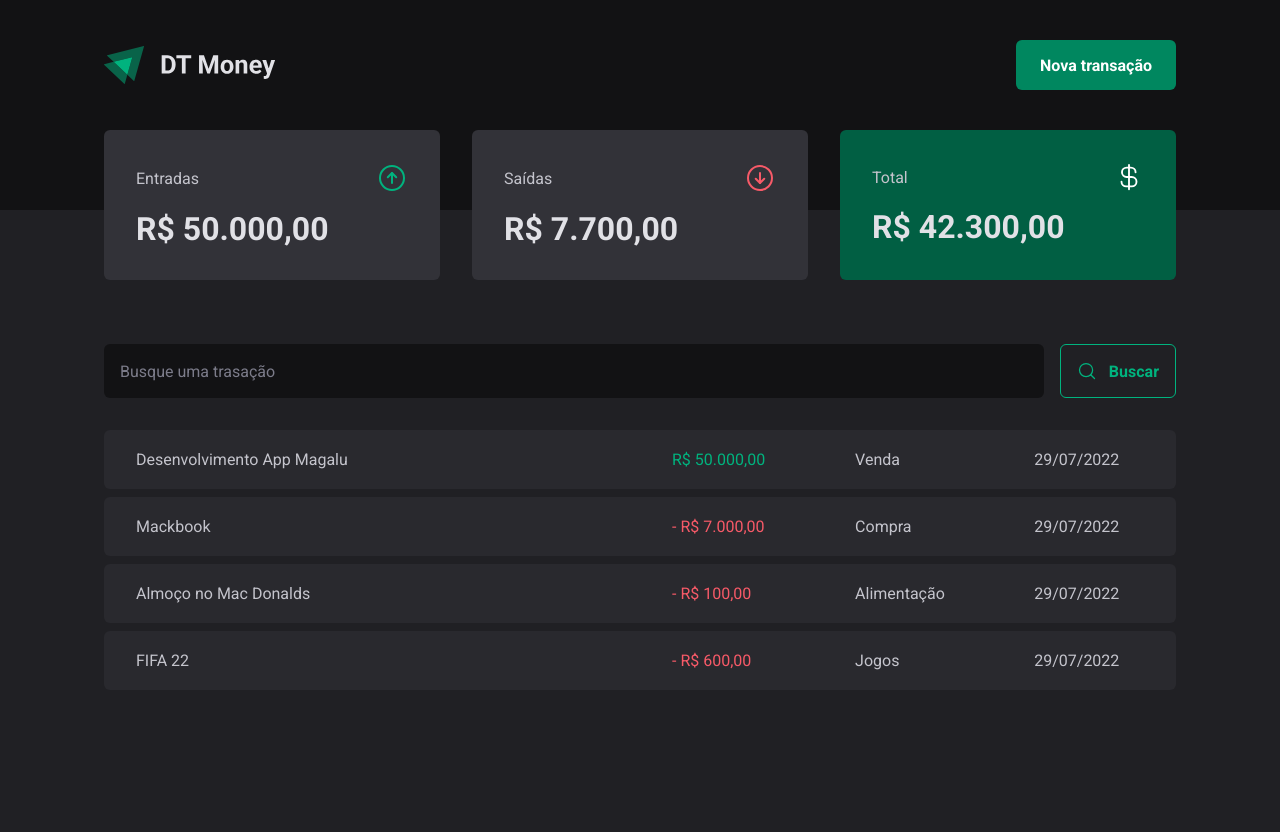
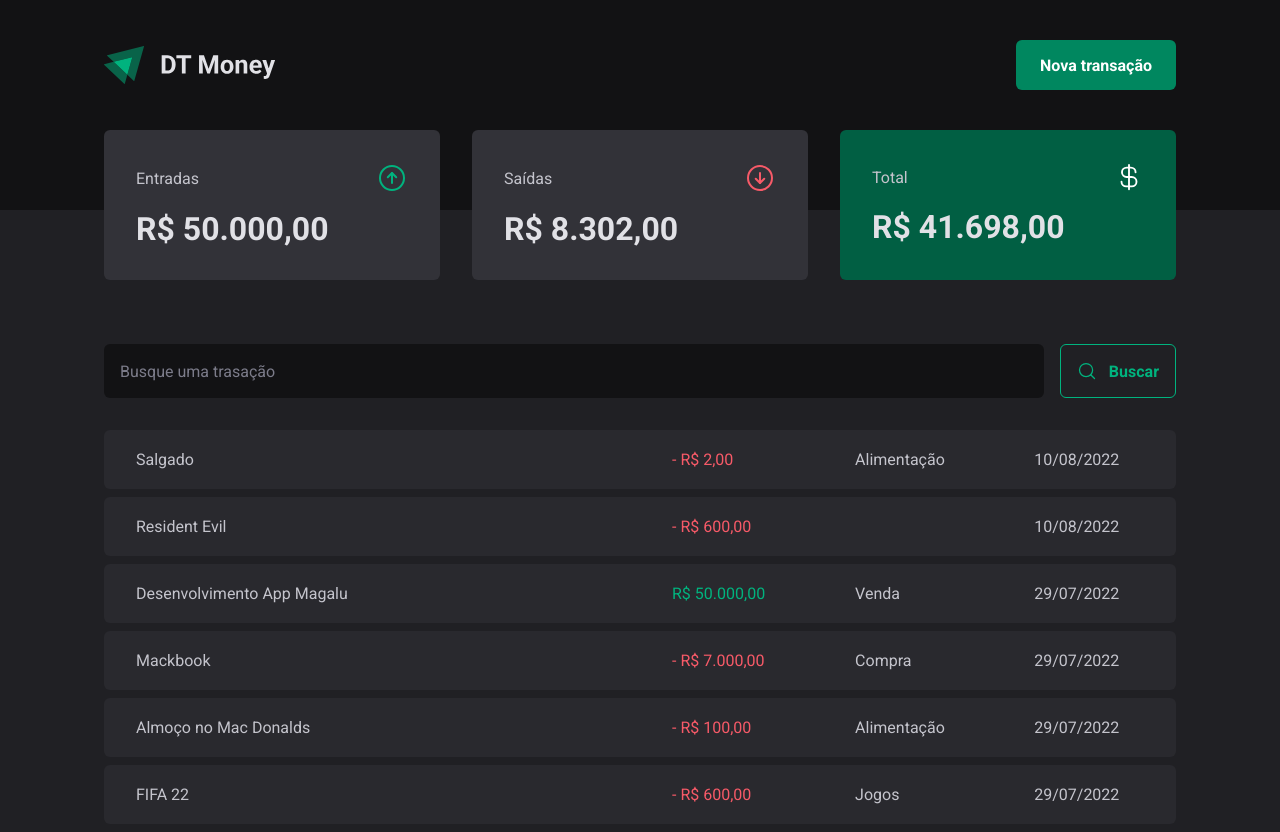
Before and after one commit to ronaldprofile/rseat-dt-money, a React (Vite) app: page / in a window 1280 px wide. Before the commit the page ends 800 px from the top, so only its background shows below. Built offline with nearby package versions, Linux system fonts and the light colour scheme; data requests are answered from the project's data file.

Commit message:
feat: create new transaction

```diff
--- a/server.json
+++ b/server.json
@@ -31,6 +31,22 @@
       "price": 600,
       "type": "outcome",
       "created_at": "2022-07-29T19:36:44.505Z"
+    },
+    {
+      "description": "Resident Evil",
+      "categody": "Compra",
+      "price": 600,
+      "type": "outcome",
+      "created_at": "2022-08-10T14:44:35.013Z",
+      "id": 5
+    },
+    {
+      "description": "Salgado",
+      "category": "Alimentação",
+      "price": 2,
+      "type": "outcome",
+      "created_at": "2022-08-10T16:19:17.254Z",
+      "id": 6
     }
   ]
 }
--- a/src/components/NewTransactionModal/index.tsx
+++ b/src/components/NewTransactionModal/index.tsx
@@ -1,14 +1,15 @@
+import { useTransactions } from "../../contexts/Transactions/TransactionContext";
+import { Controller, useForm } from "react-hook-form";
 import { zodResolver } from "@hookform/resolvers/zod";
 import * as Dialog from "@radix-ui/react-dialog";
 import { ArrowCircleDown, ArrowCircleUp, X } from "phosphor-react";
-import { Controller, useForm } from "react-hook-form";
 import * as zod from "zod";
 import * as N from "./styles";
 
 const newTransactionFormSchema = zod.object({
   price: zod.number(),
   description: zod.string(),
-  categody: zod.string(),
+  category: zod.string(),
   type: zod.enum(["income", "outcome"]),
 });
 
@@ -28,10 +29,18 @@ export function NewTransactionModal() {
     },
   });
 
+  const { createTransaction } = useTransactions();
+
   async function handleCreateNewTransaction(data: NewTransactionFormInputs) {
-    await new Promise((resolve) => setTimeout(resolve, 2000));
+    const { description, category, price, type } = data;
 
-    console.log(data);
+    await createTransaction({
+      description,
+      category,
+      price,
+      type,
+    });
+
     reset();
   }
 
@@ -63,7 +72,7 @@ export function NewTransactionModal() {
             type="text"
             placeholder="Categoria"
             id="category"
-            {...register("categody")}
+            {...register("category")}
           />
 
           <Controller
--- a/src/contexts/Transactions/TransactionContext.tsx
+++ b/src/contexts/Transactions/TransactionContext.tsx
@@ -1,9 +1,16 @@
 import { createContext, useContext } from "react";
 import { Transaction } from "./TransactionProvider";
 
+interface CreateTransactionData {
+  description: string;
+  category: string;
+  price: number;
+  type: "income" | "outcome";
+}
 interface TransactionContextType {
   transactions: Transaction[];
   getTransactions: (query?: string) => Promise<void>;
+  createTransaction: (data: CreateTransactionData) => Promise<void>;
 }
 
 export const TransactionsContext = createContext({} as TransactionContextType);
--- a/src/contexts/Transactions/TransactionProvider.tsx
+++ b/src/contexts/Transactions/TransactionProvider.tsx
@@ -9,6 +9,13 @@ export interface Transaction {
   price: number;
   type: "income" | "outcome";
   created_at: string;
+}
+
+interface CreateTransactionData {
+  description: string;
+  category: string;
+  price: number;
+  type: "income" | "outcome";
 }
 
 interface TransactionsContextProviderProps {
@@ -23,6 +30,8 @@ export function TransactionsContextProvider({
   async function getTransactions(query?: string) {
     const { data } = await api("/transactions", {
       params: {
+        _sort: "created_at",
+        _order: "desc",
         q: query,
       },
     });
@@ -30,12 +39,28 @@ export function TransactionsContextProvider({
     setTransactions(data);
   }
 
+  async function createTransaction(data: CreateTransactionData) {
+    const { description, category, price, type } = data;
+
+    const response = await api.post("/transactions", {
+      description,
+      category,
+      price,
+      type,
+      created_at: new Date(),
+    });
+
+    setTransactions((state) => [response.data, ...state]);
+  }
+
   useEffect(() => {
     getTransactions();
   }, []);
 
   return (
-    <TransactionsContext.Provider value={{ transactions, getTransactions }}>
+    <TransactionsContext.Provider
+      value={{ transactions, getTransactions, createTransaction }}
+    >
       {children}
     </TransactionsContext.Provider>
   );
```
